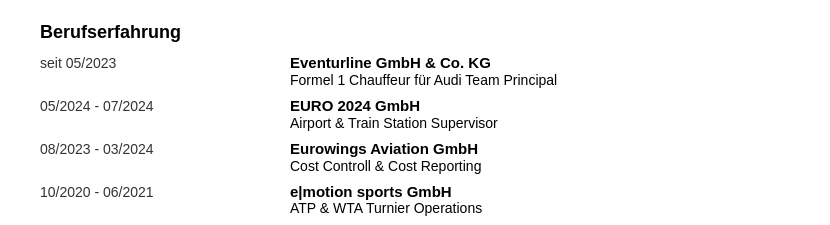
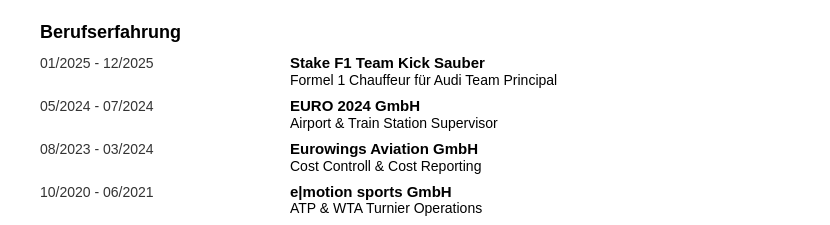
Before and after one commit to maqar424/koljagrosse, a plain HTML site: page index.html in a window 1280 px wide. Shown: the part 440-665 px from the top of the page, 225-1055 px from the left. Drawn offline with Linux system fonts and the light colour scheme.

Commit message:
Update index.html

```diff
--- a/index.html
+++ b/index.html
@@ -41,14 +41,14 @@
 
             <details>
                 <summary>
-                    <span class="date">seit 05/2023</span>
+                    <span class="date">01/2025 - 12/2025</span>
                     <span class="info">
-                        <strong>Eventurline GmbH & Co. KG</strong>
+                        <strong>Stake F1 Team Kick Sauber</strong>
                         Formel 1 Chauffeur für Audi Team Principal
                     </span>
                 </summary>
                 <div class="dropdown-content">
-                    <p>Informationen zu den F1-Einsätzen.</p>
+                    <p>Über die Münchener Agentur Eventurline GmbH & Co. KG war ich im Jahr 2025 bei 11 von 24 Formel 1 Rennen. Ich habe unter anderem den Team Principal des Sauber Teams gefahren und war Teil des Formel 1 Teams.</p>
                 </div>
             </details>
 
```
